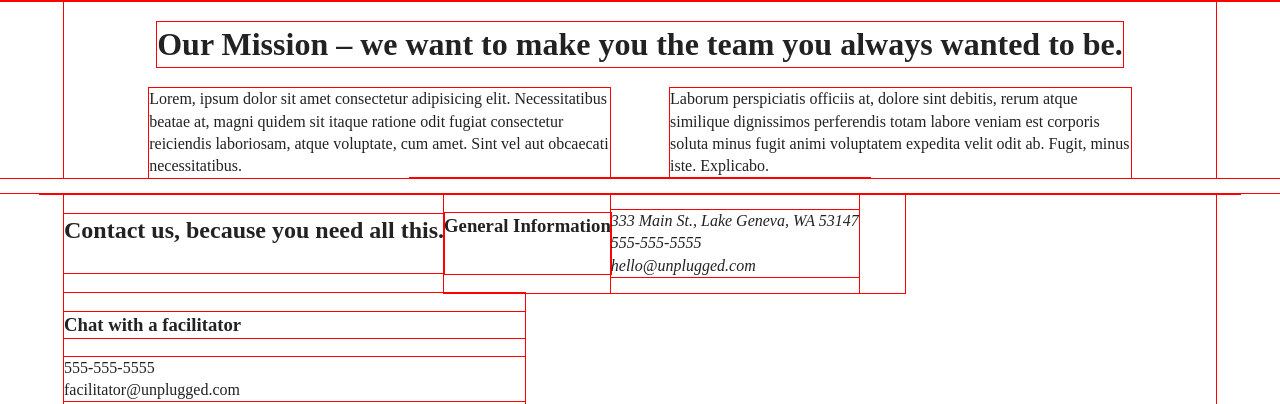
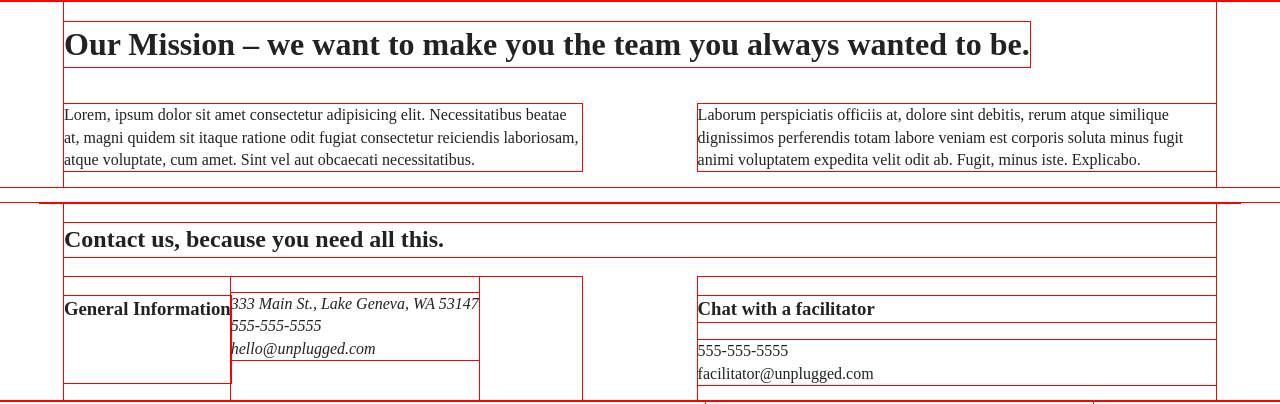
Before and after one commit to nicolelaine/unplugged, a website: page about/index.html in a window 1280 px wide. Shown: the part 79-483 px from the top of the page. Drawn offline with Linux system fonts and the light colour scheme.

Commit message:
Adjusted media queries to the mission statement of the about page for tablet

```diff
--- a/css/main.css
+++ b/css/main.css
@@ -566,30 +566,35 @@ article {
   .mission-content {
      flex-wrap: wrap;
      flex-direction: row;
+     justify-content: space-between;
 }
 
   .mission-content h1 {
 
   }
   .mission-content p {
-    width: 40%;
-    margin: 0px 30px;
+    width: 45%;
+
+
   }
 
   .contact-content {
     flex-wrap: wrap;
     flex-direction: row;
-    justify-content: flex-start;
+    justify-content: space-between;
+  }
+
+  .contact-content h2 {
+    width: 100%;
   }
 
   .address-about {
     flex-wrap: wrap;
-    margin-right: 95px;
-    width: 40%;
+    width: 45%;
   }
 
   .chat {
-    width: 40%;
+    width: 45%;
   }
 
 }
```
Also changed, not shown: about/index.html (+1 -1 lines).
